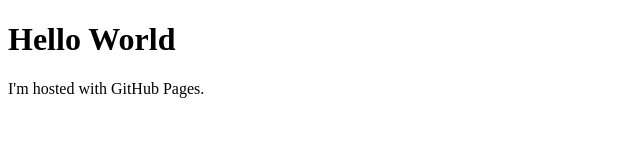
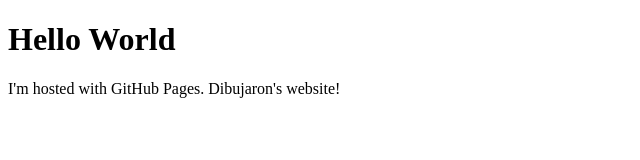
Before and after one commit to Dibujaron/dibujaron.github.io, a plain HTML site: page index.html in a window 1280 px wide. Shown: the whole page, without its empty margins (0-640 px from the left). Drawn offline with Linux system fonts and the light colour scheme.

Commit message:
Idiot Test
asdf

```diff
--- a/index.html
+++ b/index.html
@@ -2,6 +2,6 @@
 <html>
 <body>
 <h1>Hello World</h1>
-<p>I'm hosted with GitHub Pages.</p>
+<p>I'm hosted with GitHub Pages. Dibujaron's website!</p>
 </body>
 </html>
```
